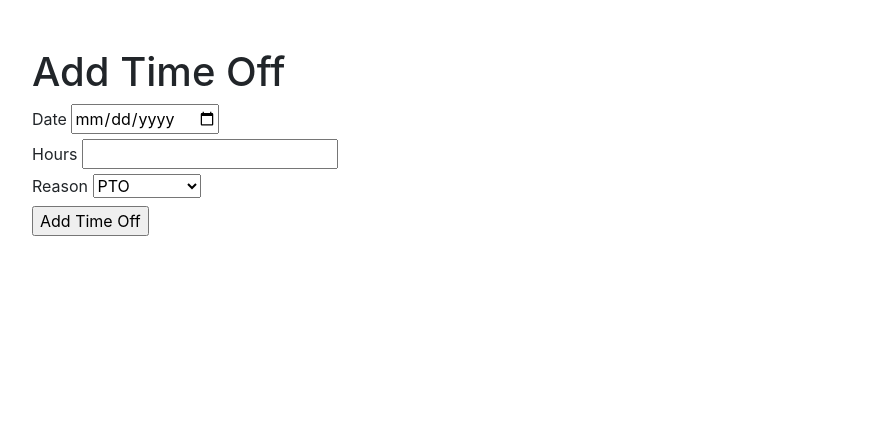
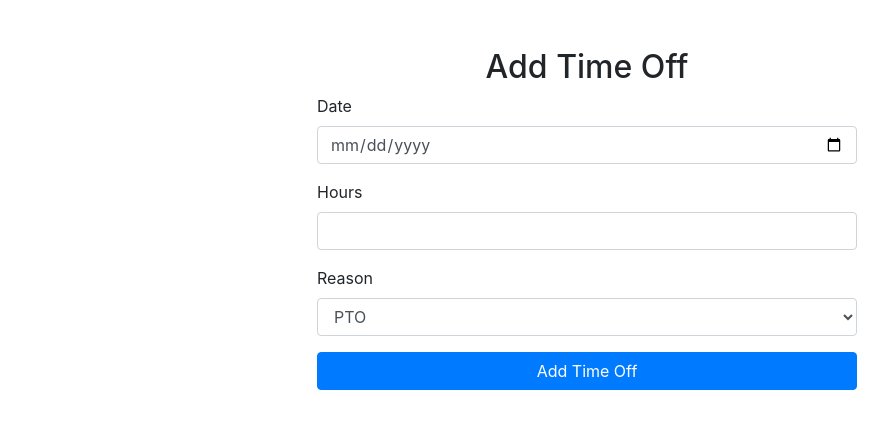
Before and after one commit to ChristopherStrom/PTO-Tracker, a Flask app: page /add_time_off/1 in a window 1280 px wide. Shown: the part 56-485 px from the top of the page, without its empty margins (53-941 px from the left). Run offline with Flask 3, Linux system fonts and the light colour scheme; the visitor is signed in with stand-in values (Sample User, id 1); some libraries are stand-ins or nearby versions.

Commit message:
Update add_time_off.html
add styles

```diff
--- a/templates/add_time_off.html
+++ b/templates/add_time_off.html
@@ -1,22 +1,26 @@
 {% extends "base.html" %}
 {% block content %}
-    <h1>Add Time Off</h1>
+    <div class="row justify-content-center">
+        <div class="col-md-6">
+            <h2 class="text-center">Add Time Off</h2>
             <form method="POST">
                 {{ form.hidden_tag() }}
-        <div>
-            {{ form.date.label }}
-            {{ form.date }}
+                <div class="form-group">
+                    {{ form.date.label(class="form-label") }}
+                    {{ form.date(class="form-control") }}
                 </div>
-        <div>
-            {{ form.hours.label }}
-            {{ form.hours }}
+                <div class="form-group">
+                    {{ form.hours.label(class="form-label") }}
+                    {{ form.hours(class="form-control") }}
                 </div>
-        <div>
-            {{ form.reason.label }}
-            {{ form.reason }}
+                <div class="form-group">
+                    {{ form.reason.label(class="form-label") }}
+                    {{ form.reason(class="form-control") }}
                 </div>
-        <div>
-            {{ form.submit }}
+                <div class="form-group">
+                    {{ form.submit(class="btn btn-primary btn-block") }}
                 </div>
             </form>
+        </div>
+    </div>
 {% endblock %}
```
Lines whose indentation alone changed are shown as unchanged.
